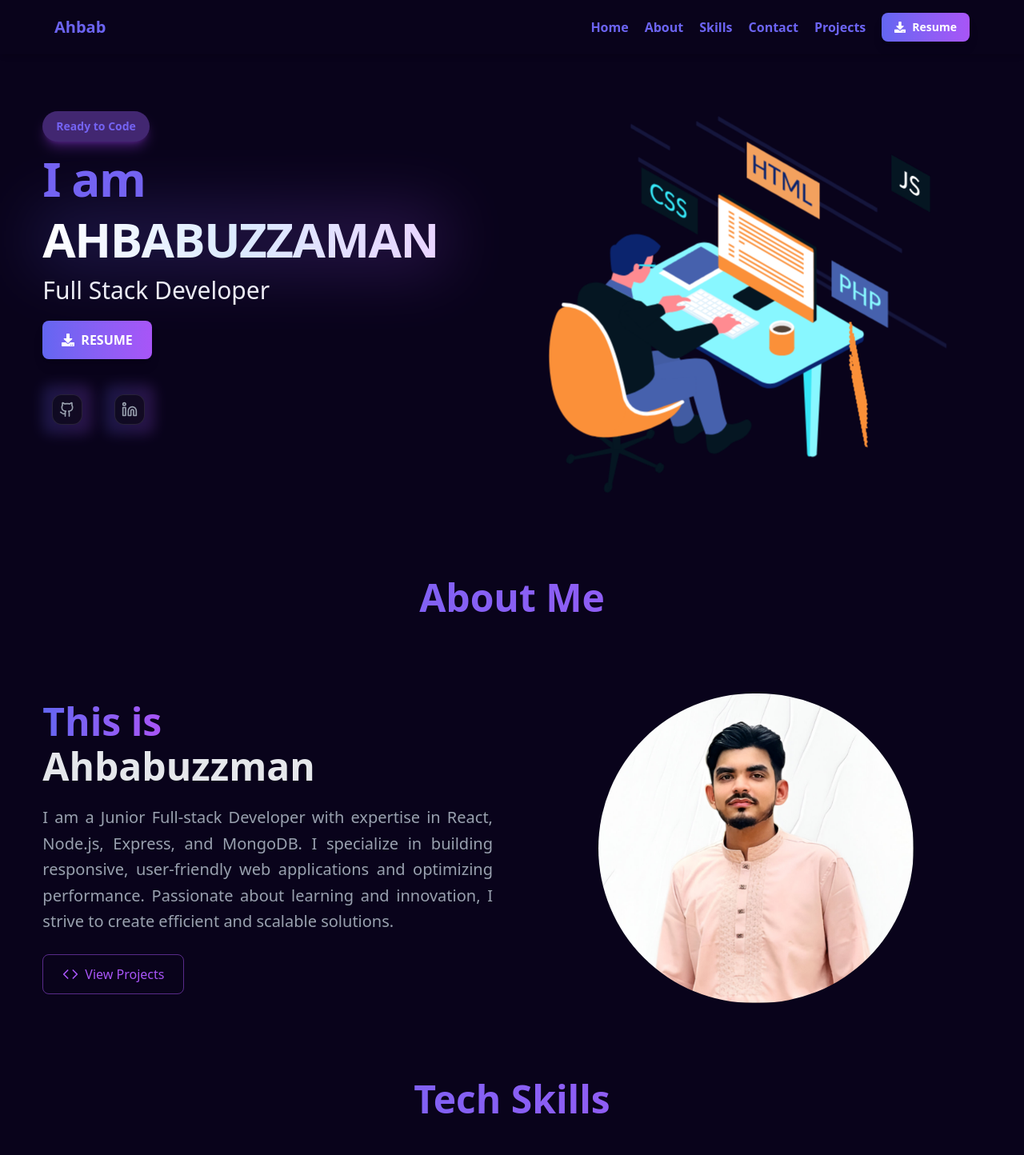
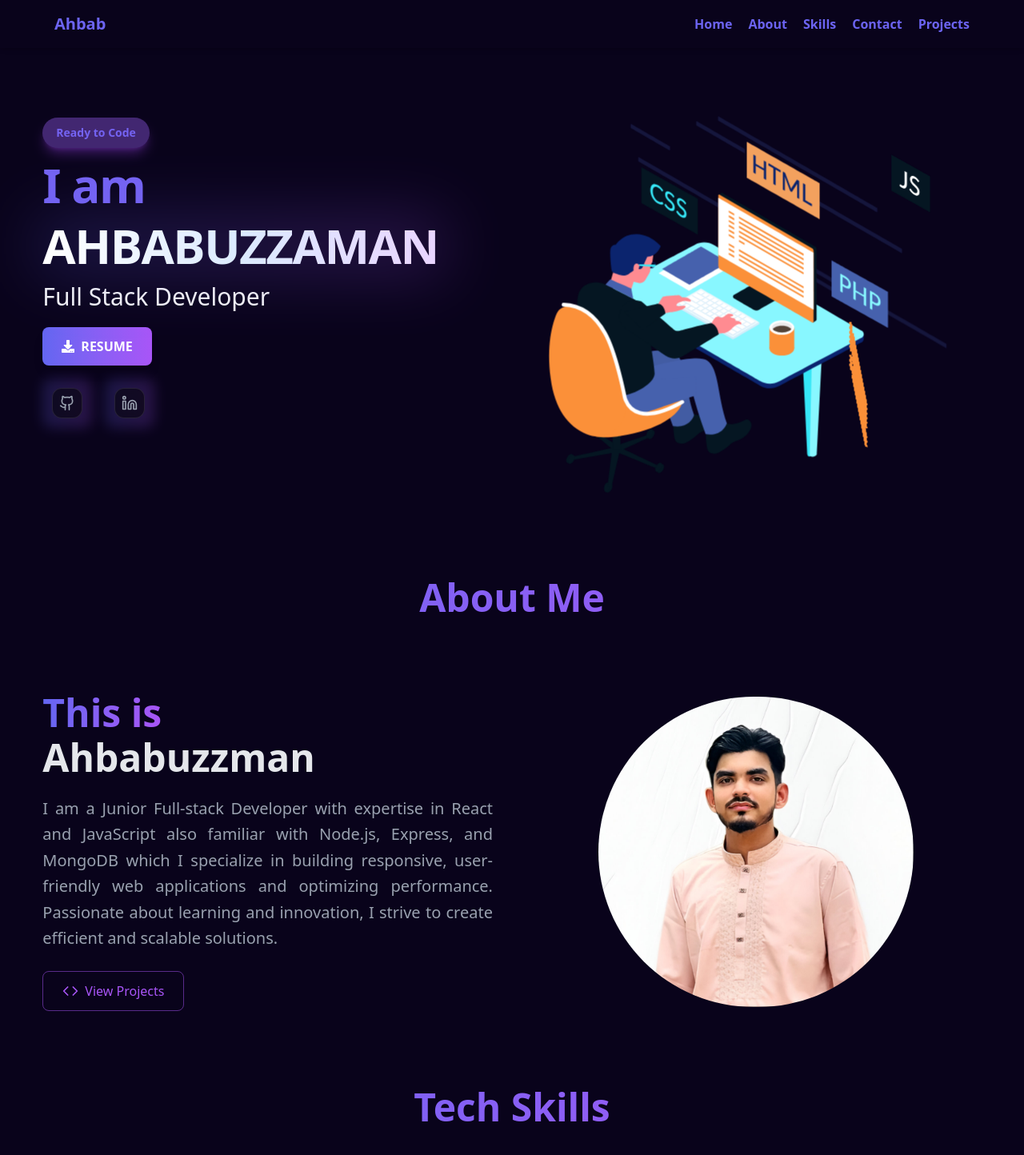
Before and after one commit to ahbab-zaman/ahbabs-personal-portfolio, a React (Vite) app: page / in a window 1280 px wide. Shown: the top 1444 px of the page at 80% size. Built offline with nearby package versions, Linux system fonts and the light colour scheme.

Commit message:
change in resume button

```diff
--- a/src/Components/About.jsx
+++ b/src/Components/About.jsx
@@ -7,7 +7,7 @@ const About = () => {
     <>
       <section className="w-full mx-auto bg-[#09031B]" id="about">
         <div className="w-11/12 mx-auto">
-        <div data-aos="fade-up">
+          <div data-aos="fade-up">
             <Title title="About Me"></Title>
           </div>
 
@@ -34,11 +34,12 @@ const About = () => {
                 data-aos="fade-right"
                 data-aos-duration="1500"
               >
-                I am a Junior Full-stack Developer with expertise in React,
-                Node.js, Express, and MongoDB. I specialize in building
-                responsive, user-friendly web applications and optimizing
-                performance. Passionate about learning and innovation, I strive
-                to create efficient and scalable solutions.
+                I am a Junior Full-stack Developer with expertise in React and
+                JavaScript also familiar with Node.js, Express, and MongoDB
+                which I specialize in building responsive, user-friendly web
+                applications and optimizing performance. Passionate about
+                learning and innovation, I strive to create efficient and
+                scalable solutions.
               </p>
               <div className="flex flex-col lg:flex-row items-center lg:items-start gap-4 lg:gap-4 lg:px-0 w-full">
                 <Link to="/" class="w-full lg:w-auto">
@@ -72,7 +73,7 @@ const About = () => {
                 className="w-[70%] mx-auto rounded-full"
                 src={img}
                 alt=""
-                 data-aos="zoom-in"
+                data-aos="zoom-in"
               />
             </div>
           </div>
--- a/src/Components/Banner.jsx
+++ b/src/Components/Banner.jsx
@@ -51,9 +51,8 @@ const Banner = () => {
                 ]}
               />
             </div>
-            <div data-aos="fade-right" data-aos-delay="600">
               <Link
-                to="./resume.pdf"
+                to="./ahbabs-portfolio.pdf"
                 target="_blank"
                 download
                 class="w-full lg:w-auto"
@@ -67,7 +66,6 @@ const Banner = () => {
                   RESUME
                 </button>
               </Link>
-            </div>
             <div
               className="flex flex-row gap-3 w-full justify-start aos-init aos-animate"
               data-aos="fade-up"
--- a/src/Components/Navbar.jsx
+++ b/src/Components/Navbar.jsx
@@ -2,7 +2,7 @@ import { useState, useEffect } from "react";
 import { motion, AnimatePresence } from "framer-motion";
 import { Menu, X } from "lucide-react";
 import { Link } from "react-scroll";
-import { FaDownload } from "react-icons/fa";
+import img from ".././assets/pic-2.jpg";
 
 const Navbar = () => {
   const [isOpen, setIsOpen] = useState(false);
@@ -60,17 +60,6 @@ const Navbar = () => {
             </Link>
             <span className="absolute left-0 bottom-0 w-0 h-[2px] bg-[#6C64F2] transition-all duration-300 group-hover:w-full"></span>
           </li>
-          <Link
-            to="./resume.pdf"
-            target="_blank"
-            download
-            className="w-full lg:w-auto"
-          >
-            <button className="w-full lg:w-auto py-2 px-4 text-sm rounded-lg bg-gradient-to-r from-[#6366f1] to-[#a855f7] text-white font-bold transition-all duration-300 hover:scale-105 flex items-center justify-center lg:justify-start gap-2 shadow-lg hover:shadow-xl animate-bounce-slow aos-init">
-              <FaDownload></FaDownload>
-              Resume
-            </button>
-          </Link>
         </ul>
 
         {/* Mobile menu icon */}
@@ -93,7 +82,7 @@ const Navbar = () => {
             className="fixed top-0 right-0 w-64 h-full  shadow-lg p-5 flex flex-col drawer bg-[#09031B]"
           >
             <div className="flex justify-between items-center mb-6">
-              <span className="text-lg font-semibold">Menu</span>
+              <img className="w-16 h-16 rounded-full" src={img} alt="" />
               <X
                 size={28}
                 className="cursor-pointer"
@@ -146,23 +135,6 @@ const Navbar = () => {
                 </Link>
                 <span className="absolute left-0 bottom-0 w-0 h-[2px] bg-[#6C64F2] transition-all duration-300 group-hover:w-full"></span>
               </li>
-              <li data-aos="fade-right">
-                <Link
-                  to="./personal-portfolio.pdf"
-                  target="_blank"
-                  download
-                  className="w-full lg:w-auto"
-                >
-                  <button
-                    data-aos="fade-up"
-                    data-aos-duration="800"
-                    className="w-full lg:w-auto py-2 px-4 text-sm rounded-lg bg-gradient-to-r from-[#6366f1] to-[#a855f7] text-white font-bold transition-all duration-300 hover:scale-105 flex items-center justify-center lg:justify-start gap-2 shadow-lg hover:shadow-xl animate-bounce-slow aos-init"
-                  >
-                    <FaDownload></FaDownload>
-                    Resume
-                  </button>
-                </Link>
-              </li>
             </ul>
           </motion.div>
         )}
```
Also changed, not shown: 1 other file (tests, documents, lock files or other folders).
